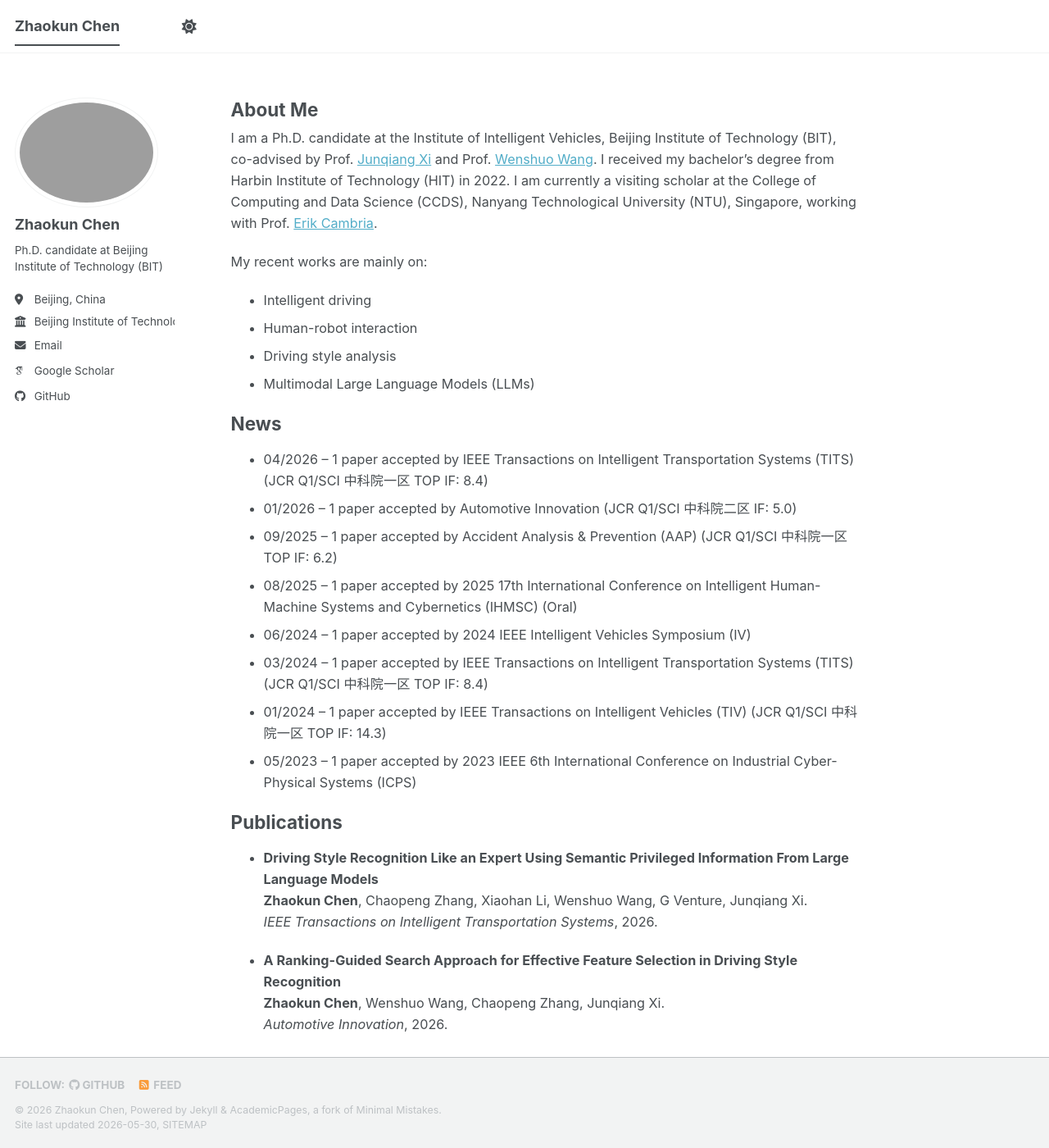
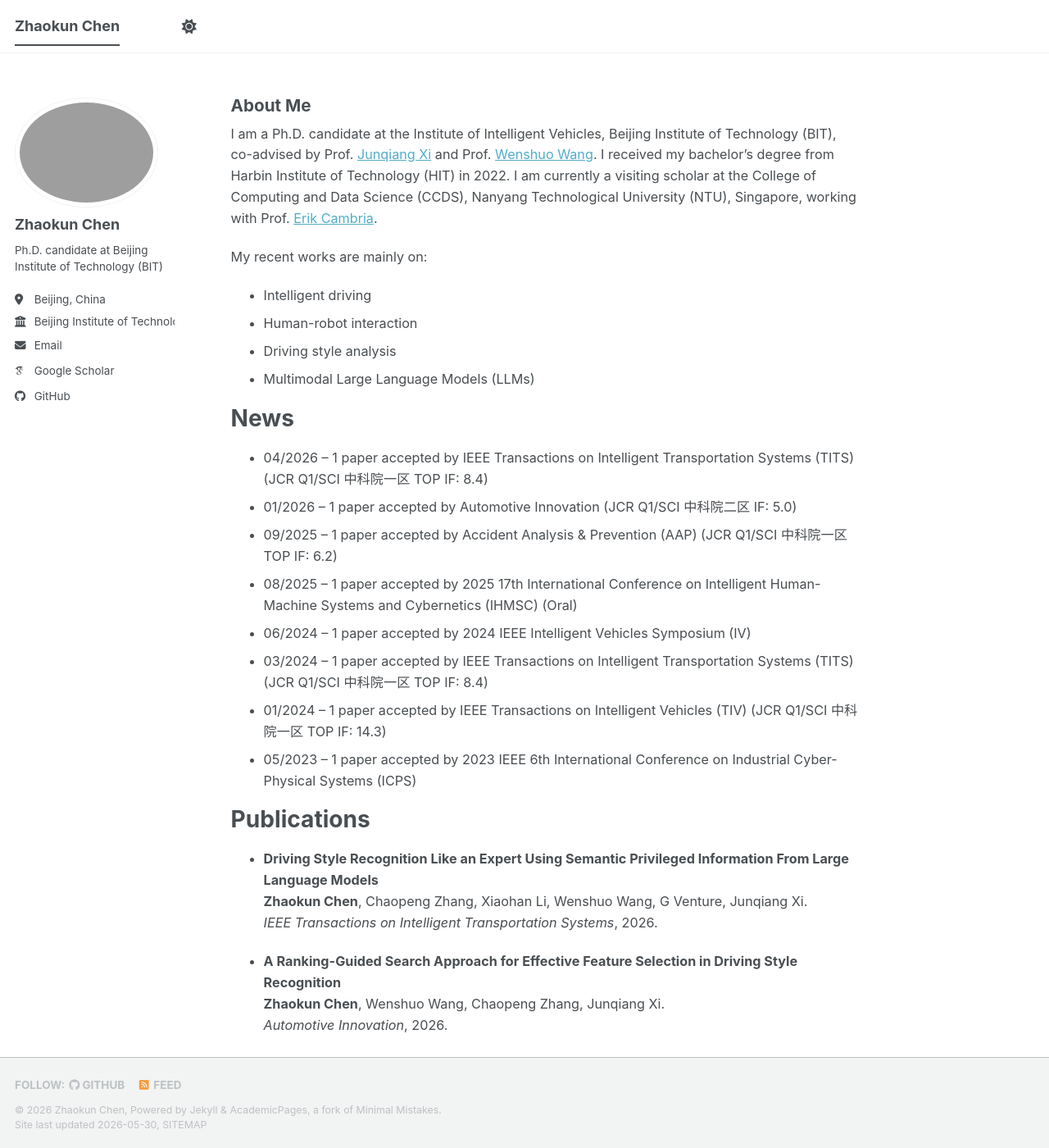
Before and after one commit to zhaokun-bit/zhaokun-bit.github.io, a Jekyll site: the page built from _pages/about.md, in a window 1280 px wide and 1400 px high. Shown: the whole window at 82% size. Built offline with Jekyll 4.4.1, drawn with Linux system fonts in a browser that asks for light colours; some web fonts are replaced; a script bundle is joined from its source files by our own code; library files that are not in the unit come from our copies.

Commit message:
Update main.scss

```diff
--- a/assets/css/main.scss
+++ b/assets/css/main.scss
@@ -43,32 +43,32 @@
 ;
 
 /* ==========================================================================
-   🎓 终极方案：彻底粉碎底层权重，强制拉平 About Me、News、Publications
+   🎓 终极视觉平级方案：通过差值补偿，强行扭转 About Me 和 News 的大小
    ========================================================================== */
 
-/* 🚨 1. 强行把 About Me 的专属类名直接拉低到 1.25rem，并加 !important 轰炸 */
+/* 🚨 1. 独立打压：把 About Me 以及顶层大标题强行控制在 1.15rem */
 .page__title,
 .archive__title,
-.post__title,
 h1.page__title,
-#main h1 {
-  font-size: 1.25rem !important;
-  margin-top: 1.2rem !important;
+.post__title {
+  font-size: 1.15rem !important; /* 👈 如果它依然显得大，把 1.15 降低到 1.1 或 1.05 */
+  margin-top: 1.0rem !important;
   margin-bottom: 0.6rem !important;
   font-weight: bold !important;
 }
 
-/* 🚨 2. 强行把 News, Publications, Review Services 等 h2 标题也同步锁定在 1.25rem */
+/* 🚨 2. 独立拉高：把 News, Publications, Review Services 等 h2 标题强行锚定在 1.25rem */
 h2,
+.page__content h2,
 #main h2,
 .archive__subtitle {
-  font-size: 1.25rem !important;
+  font-size: 1.25rem !important; /* 👈 这里的 1.25rem 是普通的 h2 样式 */
   margin-top: 1.5rem !important;
   margin-bottom: 0.6rem !important;
   font-weight: bold !important;
 }
 
-/* 🚨 3. 右侧全局正文和列表字号统一微调 */
+/* 🚨 3. 右侧全局正文和列表字号统一收紧 */
 .page__content p,
 .page__content li,
 .archive__item-excerpt {
```
